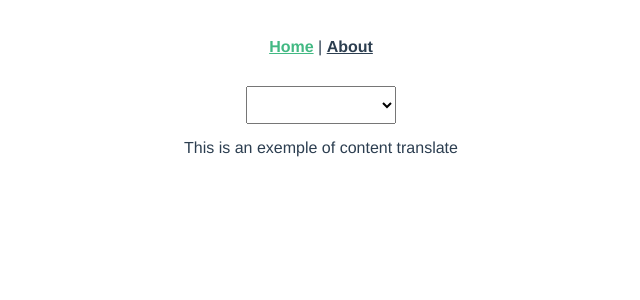
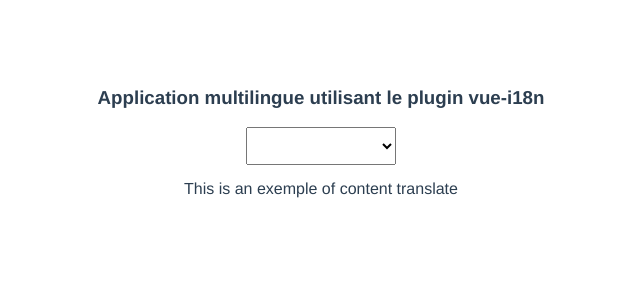
Before and after one commit to ctkhoule/Multi-Lingual-Vuejs-i18n, a Vue app: page /#/ in a window 1280 px wide. Shown: the top 300 px of the page, without its empty margins (319-959 px from the left). Built offline with nearby package versions, Linux system fonts and the light colour scheme.

Commit message:
Update project

```diff
--- a/src/App.vue
+++ b/src/App.vue
@@ -1,8 +1,10 @@
 <template>
   <div id="app">
     <div id="nav">
+      <!--
       <router-link to="/">Home</router-link> |
       <router-link to="/about">About</router-link>
+      -->
     </div>
     <router-view/>
   </div>
--- a/src/views/Home.vue
+++ b/src/views/Home.vue
@@ -1,6 +1,7 @@
 <!-- Appeler les composants de la page d4accueil -->
 <template>
   <div>
+    <h3>Application multilingue utilisant le plugin vue-i18n</h3>
     <SwitchLanguage/>
     <Multilingual/>
   </div>
```
Also changed, not shown: 1 other file (tests, documents, lock files or other folders).
